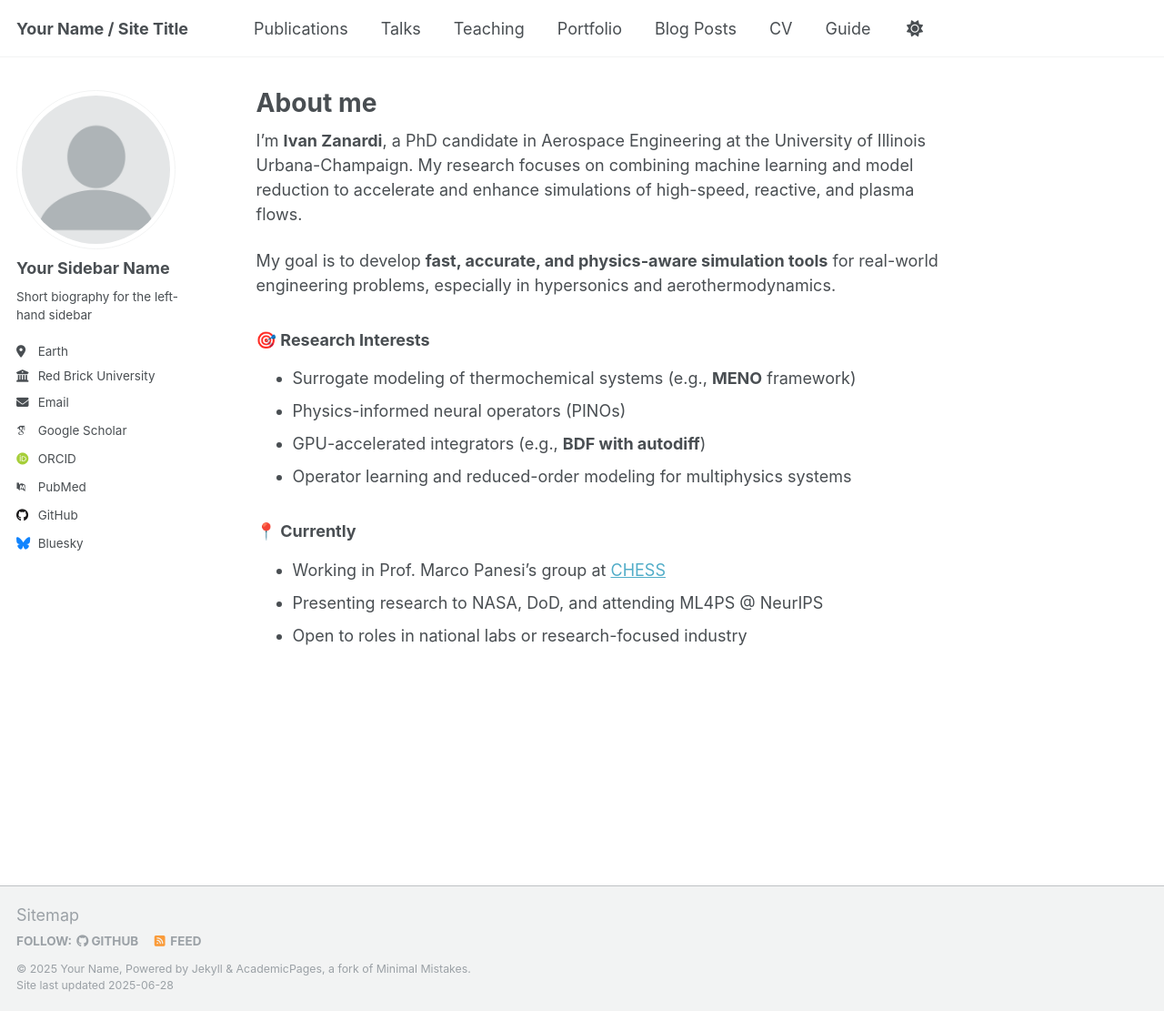
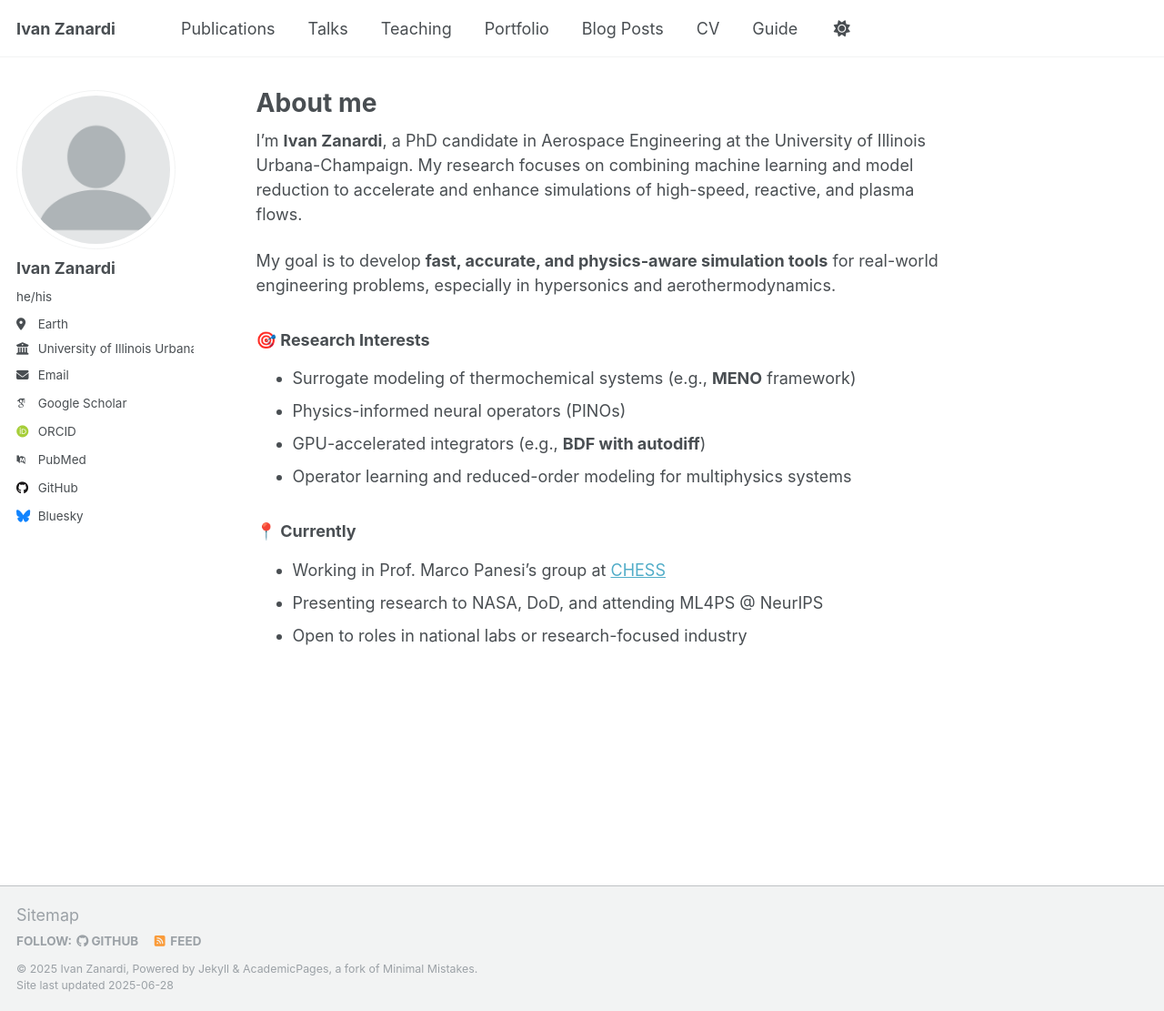
Before and after one commit to ivanZanardi/ivanzanardi.github.io, a Jekyll site: the page built from _pages/about.md, in a window 1280 px wide and 1111 px high. Shown: the whole window at 91% size. Built offline with Jekyll 4.4.1, drawn with Linux system fonts in a browser that asks for light colours; some web fonts are replaced; a script that is not in the unit is left out.

Commit message:
Update _config.yml

```diff
--- a/_config.yml
+++ b/_config.yml
@@ -9,13 +9,13 @@
 # Basic Site Settings
 locale                   : "en-US"
 site_theme               : "default"
-title                    : "Your Name / Site Title"
+title                    : "Ivan Zanardi"
 title_separator          : "-"
-name                     : &name "Your Name"
-description              : &description "personal description"
-url                      : https://academicpages.github.io # the base hostname & protocol for your site e.g. "https://[your GitHub username].github.io" or if you already have some other page hosted on Github then use "https://[your GitHub username].github.io/[Your Repo Name]"
+name                     : &name "Ivan Zanardi"
+description              : &description "Ph.D. Candidate in Scientific Computing"
+url                      : https://ivanzanardi.github.io # the base hostname & protocol for your site e.g. "https://[your GitHub username].github.io" or if you already have some other page hosted on Github then use "https://[your GitHub username].github.io/[Your Repo Name]"
 baseurl                  : "" # the subpath of your site, e.g. "/blog"
-repository               : "academicpages/academicpages.github.io"
+repository               : "ivanZanardi/ivanzanardi.github.io"
 
 # Site Author - The following control what appear as part of the author content on the side bar.
 #               If a field is blank the icon and link will not appear, otherwise it will be shown.
@@ -23,13 +23,13 @@ repository               : "academicpages/academicpages.github.io"
 author:
   # Biographic information
   avatar           : "profile.png"
-  name             : "Your Sidebar Name"
-  pronouns         : # example: "she/her"
-  bio              : "Short biography for the left-hand sidebar"
+  name             : "Ivan Zanardi"
+  pronouns         : "he/his"
+  bio              : # "Short biography for the left-hand sidebar"
   location         : "Earth"
-  employer         : "Red Brick University"
+  employer         : "University of Illinois Urbana-Champaign"
   uri              : # URL
-  email            : "none@example.org"
+  email            : "zanardi3@illinois.edu"
 
   # Academic websites
   academia         : # URL
```
